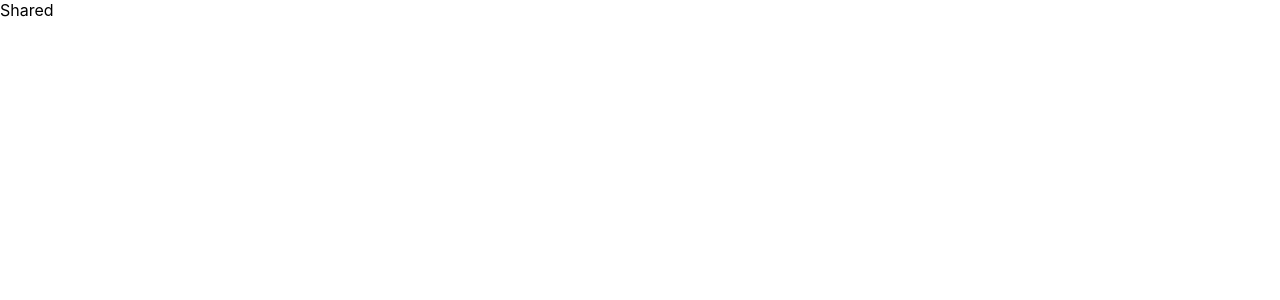
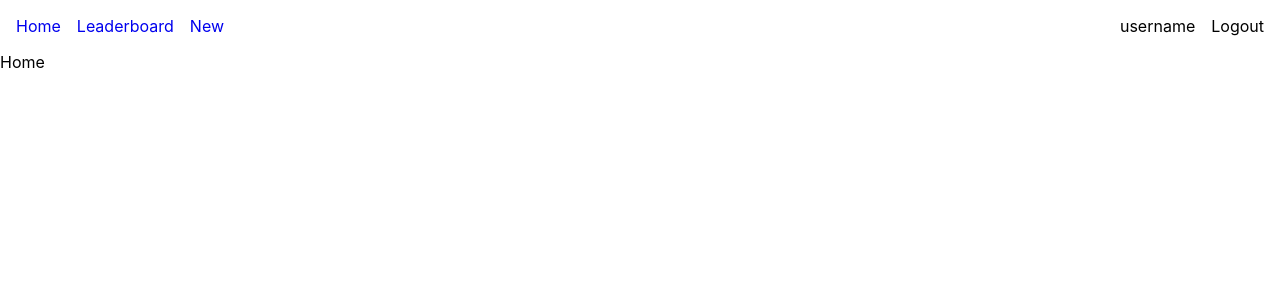
Before and after one commit to youssef1405/Employee-Polls, a React (Create React App) app: page / in a window 1280 px wide. Shown: the top 300 px of the page. Built offline with nearby package versions, Linux system fonts and the light colour scheme.

Commit message:
create basic Navbar component

```diff
--- a/package.json
+++ b/package.json
@@ -13,6 +13,7 @@
     "react-redux": "^8.0.5",
     "react-router-dom": "^6.7.0",
     "react-scripts": "5.0.1",
+    "styled-components": "^5.3.6",
     "web-vitals": "^2.1.4"
   },
   "scripts": {
--- /dev/null
+++ b/src/assests/wrappers/Navbar.js
@@ -0,0 +1,21 @@
+import styled from 'styled-components';
+
+const Wrapper = styled.nav`
+  /* border: 1px solid #000; */
+  padding: 0 1rem;
+  ul {
+    list-style: none;
+    display: flex;
+    justify-content: space-between;
+    padding: 0;
+  }
+  div {
+    display: flex;
+    gap: 1rem;
+  }
+  a {
+    text-decoration: none;
+  }
+`;
+
+export default Wrapper;
--- /dev/null
+++ b/src/components/Navbar.js
@@ -0,0 +1,28 @@
+import Wrapper from '../assests/wrappers/Navbar';
+import { Link } from 'react-router-dom';
+
+const Navbar = () => {
+  return (
+    <Wrapper>
+      <ul>
+        <div>
+          <li>
+            <Link to='/'>Home</Link>
+          </li>
+          <li>
+            <Link to='/leaderboard'>Leaderboard</Link>
+          </li>
+          <li>
+            <Link to='/new-poll'>New</Link>
+          </li>
+        </div>
+        <div>
+          <li>username</li>
+          <li>Logout</li>
+        </div>
+      </ul>
+    </Wrapper>
+  );
+};
+
+export default Navbar;
--- a/src/pages/SharedLayout.js
+++ b/src/pages/SharedLayout.js
@@ -1,5 +1,13 @@
+import { Outlet } from 'react-router-dom';
+import Navbar from '../components/Navbar';
+
 const SharedLayout = () => {
-  return <div>Shared</div>;
+  return (
+    <div>
+      <Navbar />
+      <Outlet />
+    </div>
+  );
 };
 
 export default SharedLayout;
```
Also changed, not shown: 1 other file (tests, documents, lock files or other folders).
